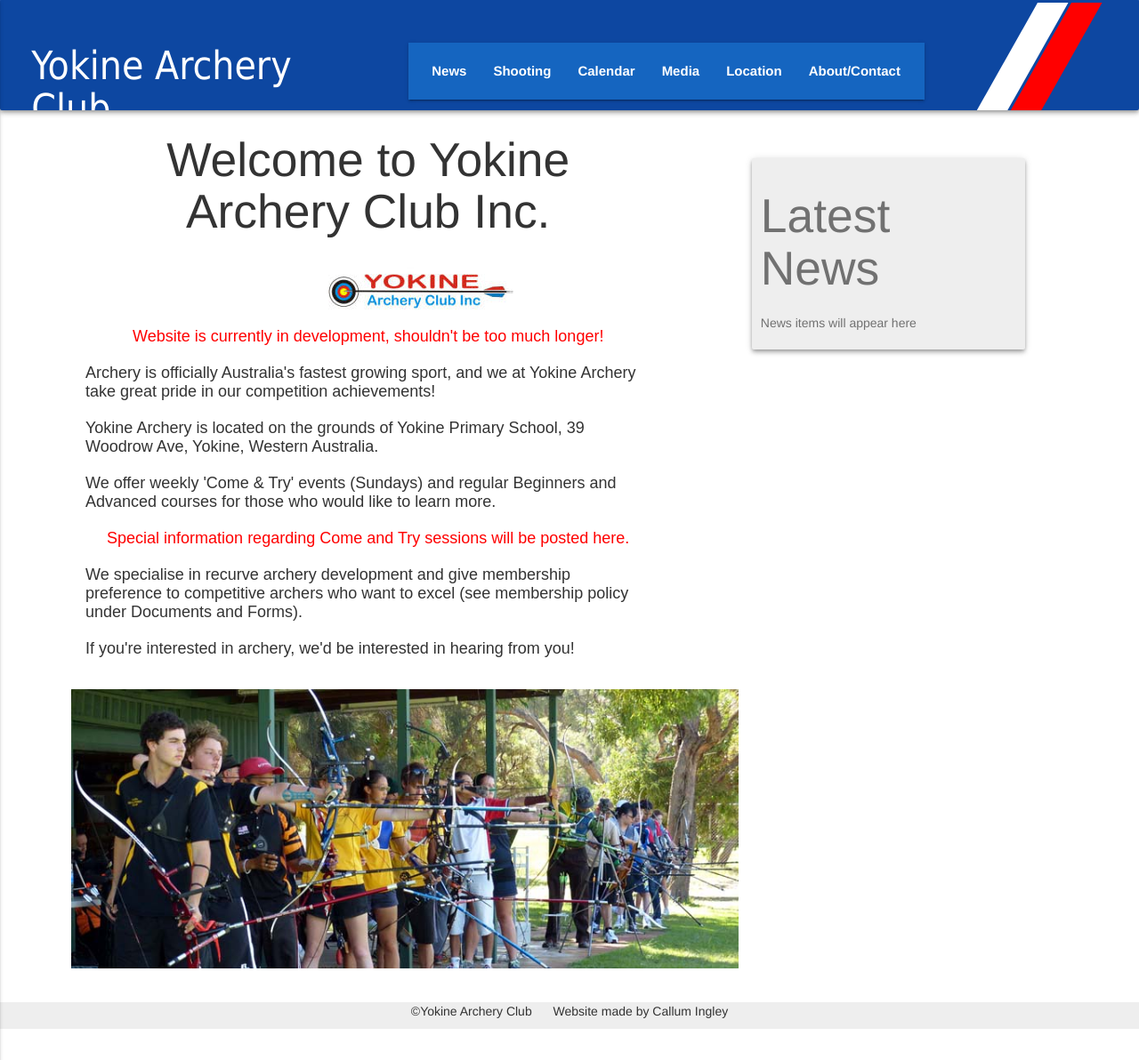
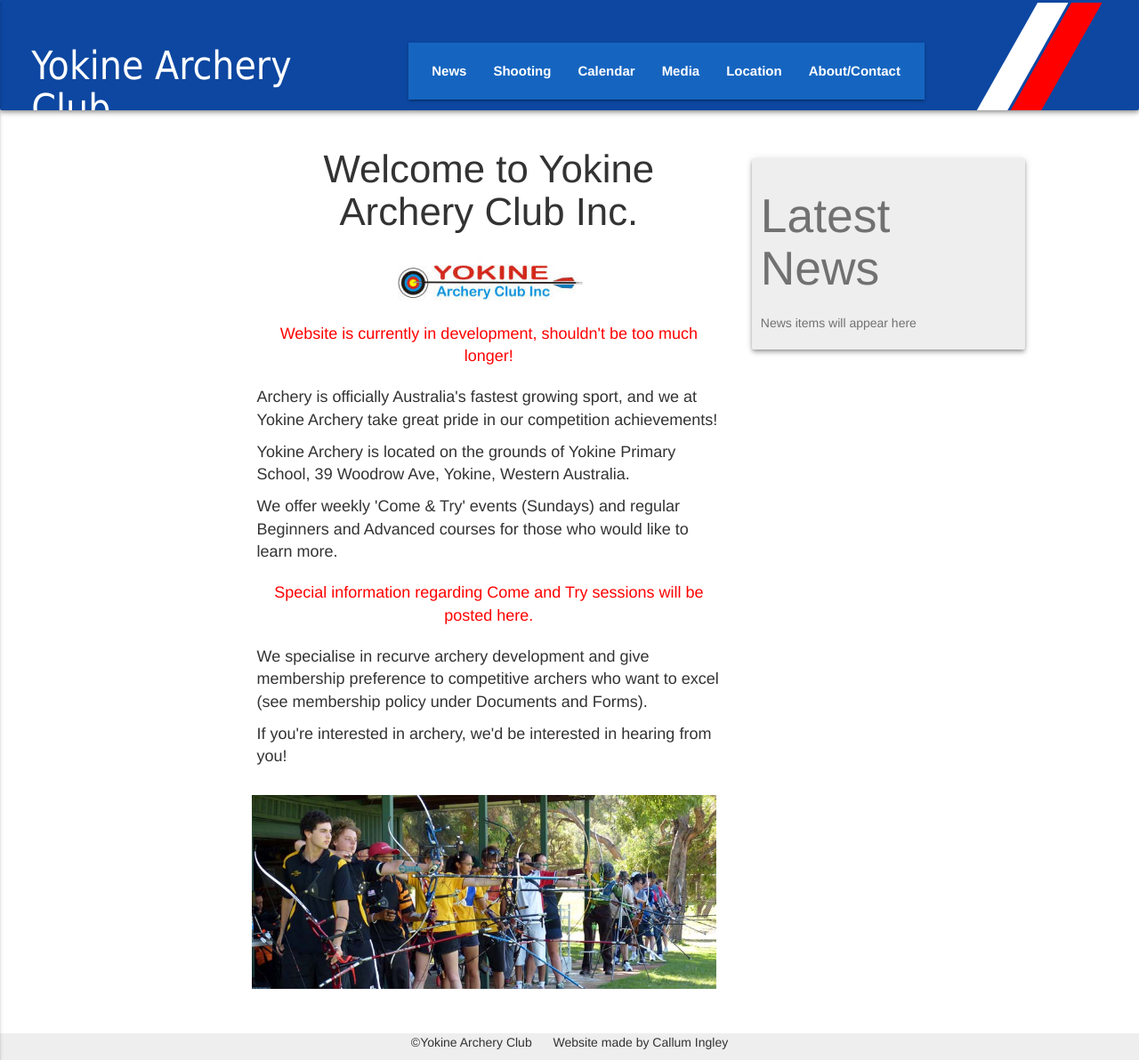
Before and after one commit to callumStudent/yokine, a Flask app: page / in a window 1280 px wide. Shown: the whole page at 89% size. Run offline with Flask 2, Linux system fonts and the light colour scheme; some libraries are stand-ins or nearby versions.

Commit message:
materialized the content on index.html

```diff
--- a/static/css/main.css
+++ b/static/css/main.css
@@ -19,7 +19,7 @@
 
 #heading {
     margin-top: -1px;
-    min-width: 341px;
+    min-width: 378px;
     height: 125px;
     min-height: 125px;
 }
@@ -33,9 +33,9 @@
 }
 
 .logo-small {
-    font-size: 1.6em !important;
+    font-size: 1.9em !important;
     min-width: 219px !important;
-    margin-top: 35px;
+    margin-top: 40px;
 }
 
 .link-no-decoration {
@@ -140,7 +140,8 @@
 .reminder {
   color: red;
   font-size: 13px;
-  text-align: center;
+  text-align: center !important;
+  padding: 10px 0;
 }
 
 .hide {
@@ -152,7 +153,12 @@
 }
 
 /** Index page **/
-.main {
+#welcome p {
+    font-size: 18px;
+    text-align: left;
+}
+
+/*.main {
     max-width: 820px;
     min-width: 24%;
     margin-right: 27%;
@@ -168,7 +174,7 @@
 .main > p {
     font: 18px Arial, Helvetica, sans-serif;
     padding: 5px 0;
-}
+}*/
 
 .news-hide {
     margin-right: auto !important;
--- a/templates/base.html
+++ b/templates/base.html
@@ -79,6 +79,7 @@
             <li><a name="contact" href="{{url_for('contact')}}">About/Contact</a></li>
           </ul>
           <ul id="slide-out" class="side-nav">
+            <li><a name="home" href="{{url_for('index')}}">Home</a></li>
             <li><a name="news" href="{{url_for('news')}}">News</a></li>
             <li><a name="shooting" href="">Shooting</a></li>
             <li><a name="calendar" href="">Calendar</a></li>
--- a/templates/index.html
+++ b/templates/index.html
@@ -4,7 +4,7 @@
   {% block javascript%}
   <script>
     function windowSizeIndex() {
-      if( $( window ).width() < 990) {
+      if( $( window ).width() < 1218) {
         $( '#news' ).addClass('hide');
         $( '.main > h2' ).addClass('news-hide');
         $( '.main > p' ).addClass('news-hide');
@@ -29,8 +29,10 @@
   <!--<div id="page">-->
       <!--<div id="content">-->
         {% block content %}
-        <div class="main">
-            <h2 id="welcome">Welcome to Yokine Archery Club Inc.</h2>
+        <div class="row">
+          <div class="col l2" style="height: 1px"></div>
+          <div id="welcome" class="col l6">
+            <h3 id="welcome">Welcome to Yokine Archery Club Inc.</h3>
             <div class="centerwrapper" style="max-width: 750px">
               <img alt="Yokine Archery Club logo" src="{{url_for('static', filename='YACnew.jpg')}}"/>
             </div>
@@ -45,7 +47,7 @@
             </p>
             <p>
               We offer weekly 'Come &amp; Try' events (Sundays) and regular Beginners
-               and Advanced courses for those who would like to learn more.
+              and Advanced courses for those who would like to learn more.
             </p>
             <p class="reminder">
               Special information regarding Come and Try sessions will be posted here.
@@ -61,6 +63,8 @@
             <img alt="Yokine archers on the line"
                 src="{{url_for('static', filename='P1000156-800px.jpg')}}"
                 style="height: auto; width: 100%; max-height: 335px; max-width: 750px; margin-top: 20px; margin-left: -2%;" />
+          </div>
+          <div class="col l4" style="height: 1px"></div>
         </div>
         <div id="news"class="card-panel grey lighten-3 accent-2 z-depth-2">
             <div class="card-content">
```
